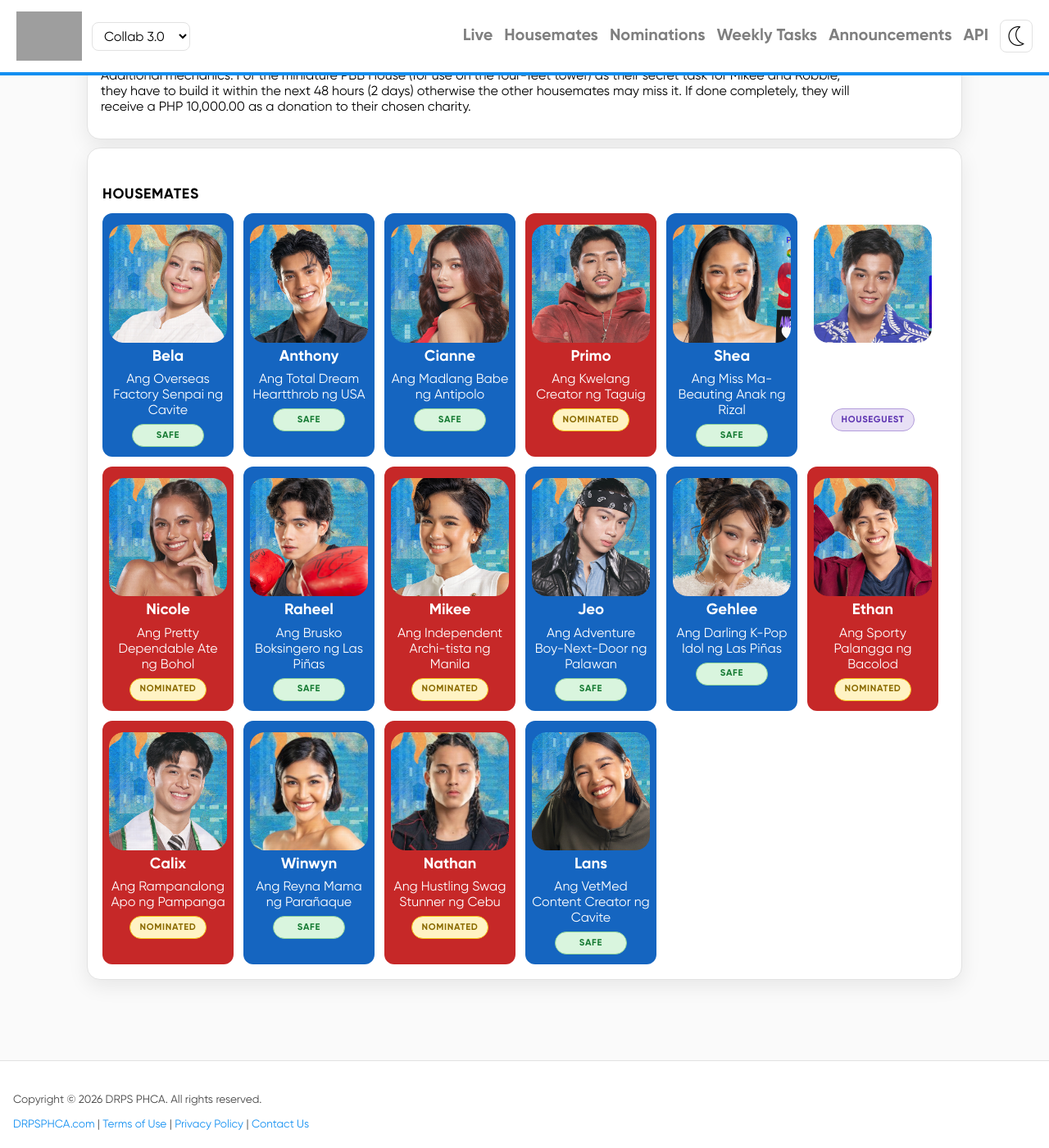
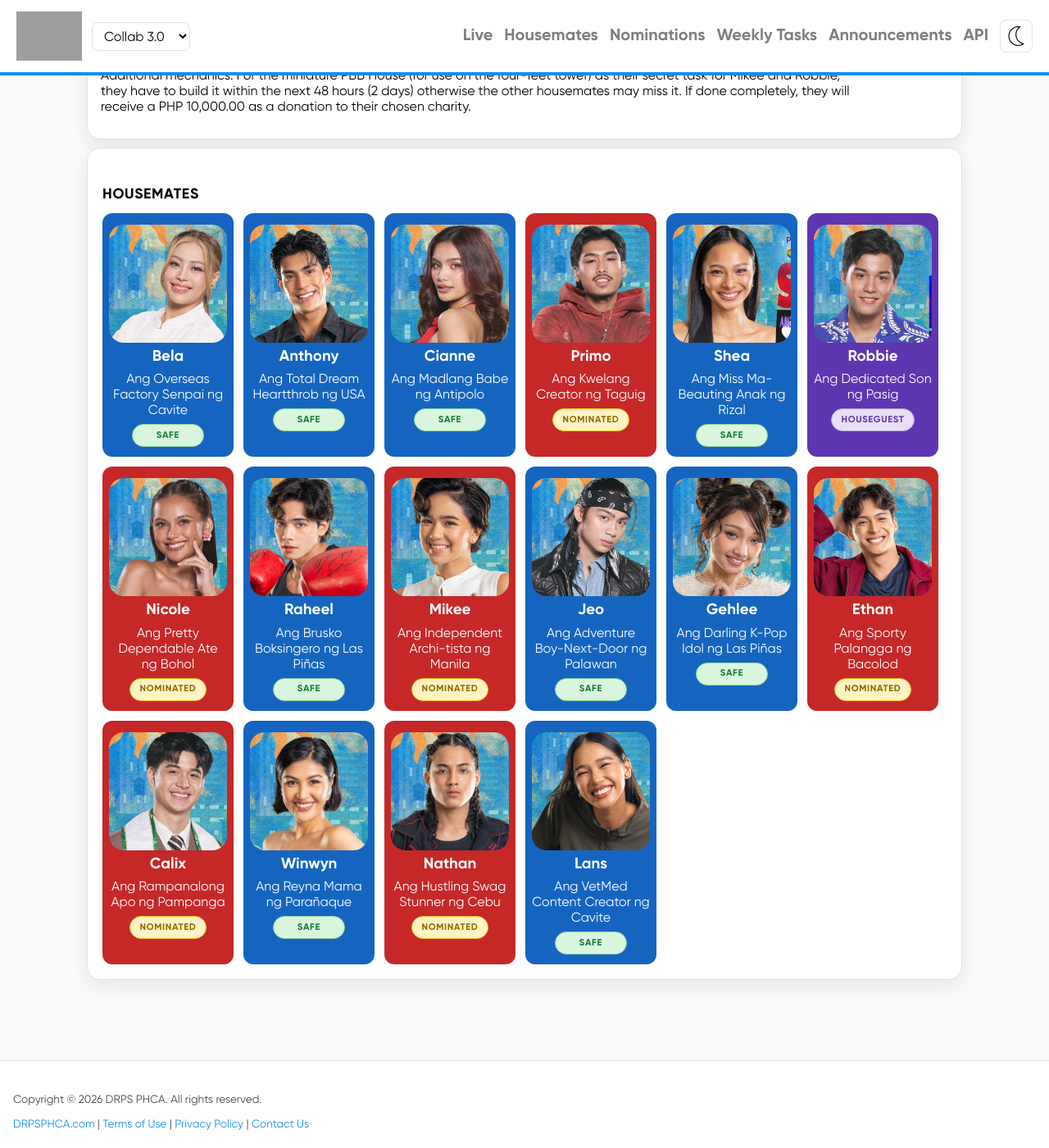
Before and after one commit to drpsphca/PHCASite-PBBUpdates, a Jekyll site: the page built from seasons/collab3/index.md, in a window 1280 px wide and 1400 px high, scrolled down 1229 px. Shown: the whole window at 82% size. Built offline with Jekyll 4.4.1, drawn with Linux system fonts in a browser that asks for light colours; grey boxes are pictures that could not be loaded.

Commit message:
20261108-14

```diff
--- a/assets/css/style.css
+++ b/assets/css/style.css
@@ -379,6 +379,10 @@
   color: #b39ddb;
   border-color: #5e35b1;
 }
+.tally-houseguest {
+  background: #5e35b1;
+  color: #fff;
+}
 html[data-theme="dark"] .desktop-nav a:hover,
 html[data-theme="dark"] .desktop-nav a[aria-current="page"],
 html[data-theme="dark"] .mobile-nav a:hover,
```
